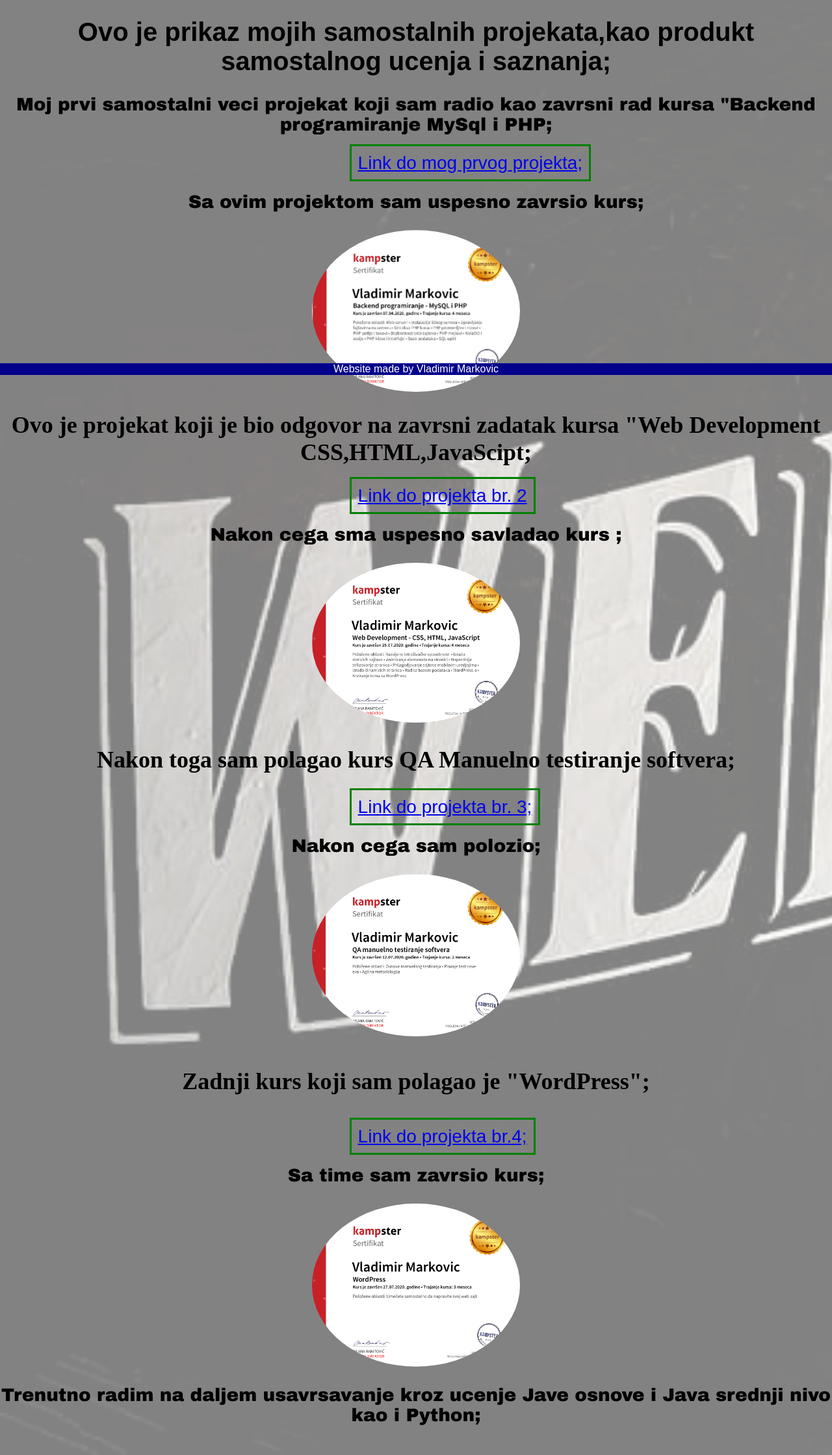
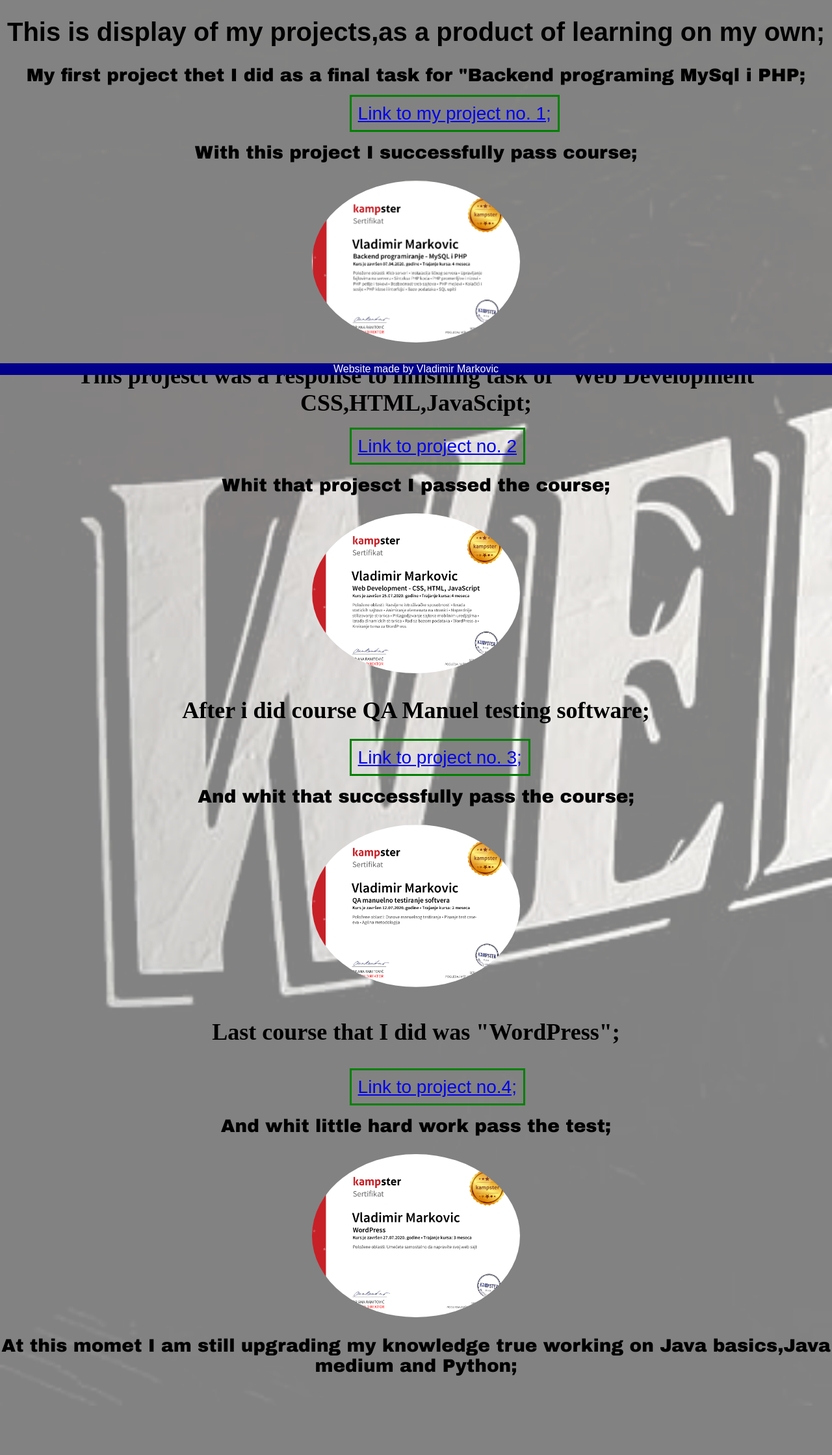
Before and after one commit to vladavladimir/portfolio, a PHP site: page /portfolio.php in a window 1280 px wide. Shown: the part 207-2446 px from the top of the page at 65% size. After the commit the page ends 2361 px from the top, so only its background shows below. Run offline with PHP 8.4, Linux system fonts and the light colour scheme; a user stored in the database is signed in.

Commit message:
Second commit

```diff
--- a/contact.php
+++ b/contact.php
@@ -8,7 +8,7 @@ else{
     header("Location: ../index.php");}
 ?>
 <div class="contact">
-<h1>Kontakt telefon: (+381) 60/5221-996;</h1><br><br>
+<h1>Contact phone: (+381) 60/5221-996;</h1><br><br>
 <h2>E-mail: Vladimir1987.markovic@gmail.com;</h2><br><br>
     <h3>Linkedin: <a href="https://www.linkedin.com/in/vladimir-markovic-b92b391b3/">//www.linkedin.com/in/vladimir-markovic-b92b391b3;</a></h3><br><br>
 <h4>CV in pdf:<a href="https://drive.google.com/file/d/1HHAi24Edikf_748IRipwZh2ukQQ5cr4e/view?usp=sharing">CV-view;</a> </h4><br><br>
--- a/portfolio.php
+++ b/portfolio.php
@@ -11,41 +11,41 @@ else{
 
 
 <h1 class="h1"><b>
-    Ovo je prikaz mojih samostalnih projekata,kao produkt samostalnog ucenja i saznanja;
+    This is display of my projects,as a product of learning on my own;
     </b></h1>
 
-    <p class="a">Moj prvi samostalni veci projekat koji sam radio kao zavrsni rad kursa "Backend programiranje MySql i PHP;</p>
+    <p class="a">My first project thet I did as a final task for "Backend programing MySql i PHP;</p>
 
-<a href="https://github.com/vladavladimir/admin" class="link">Link do mog prvog projekta;</a>
+<a href="https://github.com/vladavladimir/admin" class="link">Link to my project no. 1;</a>
 
-<p class="a">Sa ovim projektom sam uspesno zavrsio kurs;</p>
+<p class="a">With this project I successfully pass course;</p>
 
 <img src="images/backend.png" alt="backend" class="images">
 
-<h2 class="h2"><b>Ovo je projekat koji je bio odgovor na zavrsni zadatak kursa "Web Development CSS,HTML,JavaScipt;</b></h2>
+<h2 class="h2"><b>This projesct was a response to finishing task of "Web Development CSS,HTML,JavaScipt;</b></h2>
 
-<a href="https://github.com/vladavladimir/html" class="link">Link do projekta br. 2</a>
+<a href="https://github.com/vladavladimir/html" class="link">Link to project no. 2</a>
 
-    <p class="a">Nakon cega sma uspesno savladao kurs ;</p>
+    <p class="a">Whit that projesct I passed the course;</p>
 
 <img src="images/Web.png" class="images" alt="Web Development">
 
-<h3 class="h2">Nakon toga sam polagao kurs QA Manuelno testiranje softvera;</h3>
+<h3 class="h2">After i did course QA Manuel testing software;</h3>
 
-<a href="https://drive.google.com/file/d/1gHhgTUQa7alw3IkBFakNmI1ZaRQhOPge/view?usp=sharing" class="link">Link do projekta br. 3;</a>
+<a href="https://drive.google.com/file/d/1gHhgTUQa7alw3IkBFakNmI1ZaRQhOPge/view?usp=sharing" class="link">Link to project no. 3;</a>
 
-<p class="a">Nakon cega sam polozio;</p>
+<p class="a">And whit that successfully pass the course;</p>
 
 <img src="images/QA%20Manuel.png" alt="QA Manual" class="images">
 
-<h4 class="h2">Zadnji kurs koji sam polagao je "WordPress";</h4>
+<h4 class="h2">Last course that I did was "WordPress";</h4>
 
-<a href="https://vlada776256002.wordpress.com/" class="link">Link do projekta br.4;</a>
+<a href="https://vlada776256002.wordpress.com/" class="link">Link to project no.4;</a>
 
-<p class="a">Sa time sam zavrsio kurs;</p>
+<p class="a">And whit little hard work pass the test;</p>
 
 <img src="images/Wordpress.png" class="images" alt="Wordpres">
 
-<p class="a">Trenutno radim na daljem usavrsavanje kroz ucenje Jave osnove i Java srednji nivo kao i Python;</p><br>
+<p class="a">At this momet I am still upgrading my knowledge true working on Java basics,Java medium and Python;</p><br>
 
 <?php require 'core/footer.php'; ?>
```
